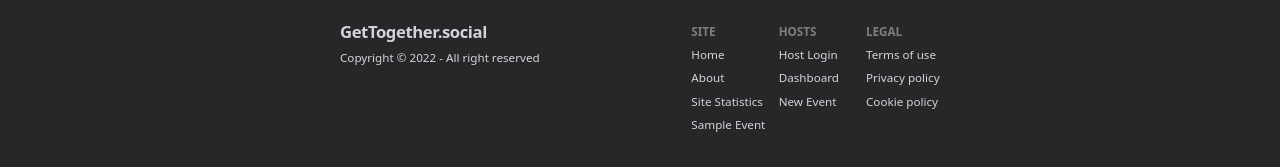
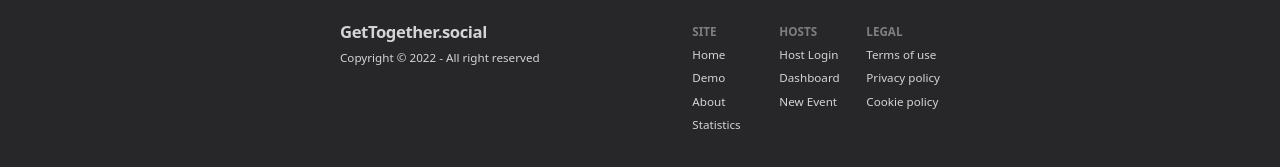
Before and after one commit to RyanTippsTX/get-together-social, a Next.js app: page /about in a window 1280 px wide. Shown: the part 668-835 px from the top of the page. Built offline with nearby package versions, Linux system fonts and the light colour scheme; no server answers; a web font is replaced by a local one.

Commit message:
revised routes in footer

```diff
--- a/components/Footer.tsx
+++ b/components/Footer.tsx
@@ -5,9 +5,9 @@ import { Brand } from './Brand';
 // currently, some paths included in SiteMap for dev convience only
 const sitePaths = new Map<string, string>([
   ['/', 'Home'],
+  ['/1234567/Dunder-Mifflin-Christmas-Party', 'Demo'], // omit in production
   ['/about', 'About'],
-  ['/stats', 'Site Statistics'],
-  ['/1234567/Dunder-Mifflin-Christmas-Party', 'Sample Event'], // omit in production
+  ['/stats', 'Statistics'],
 ]);
 const hostPaths = new Map<string, string>([
   ['/login', 'Host Login'],
```
